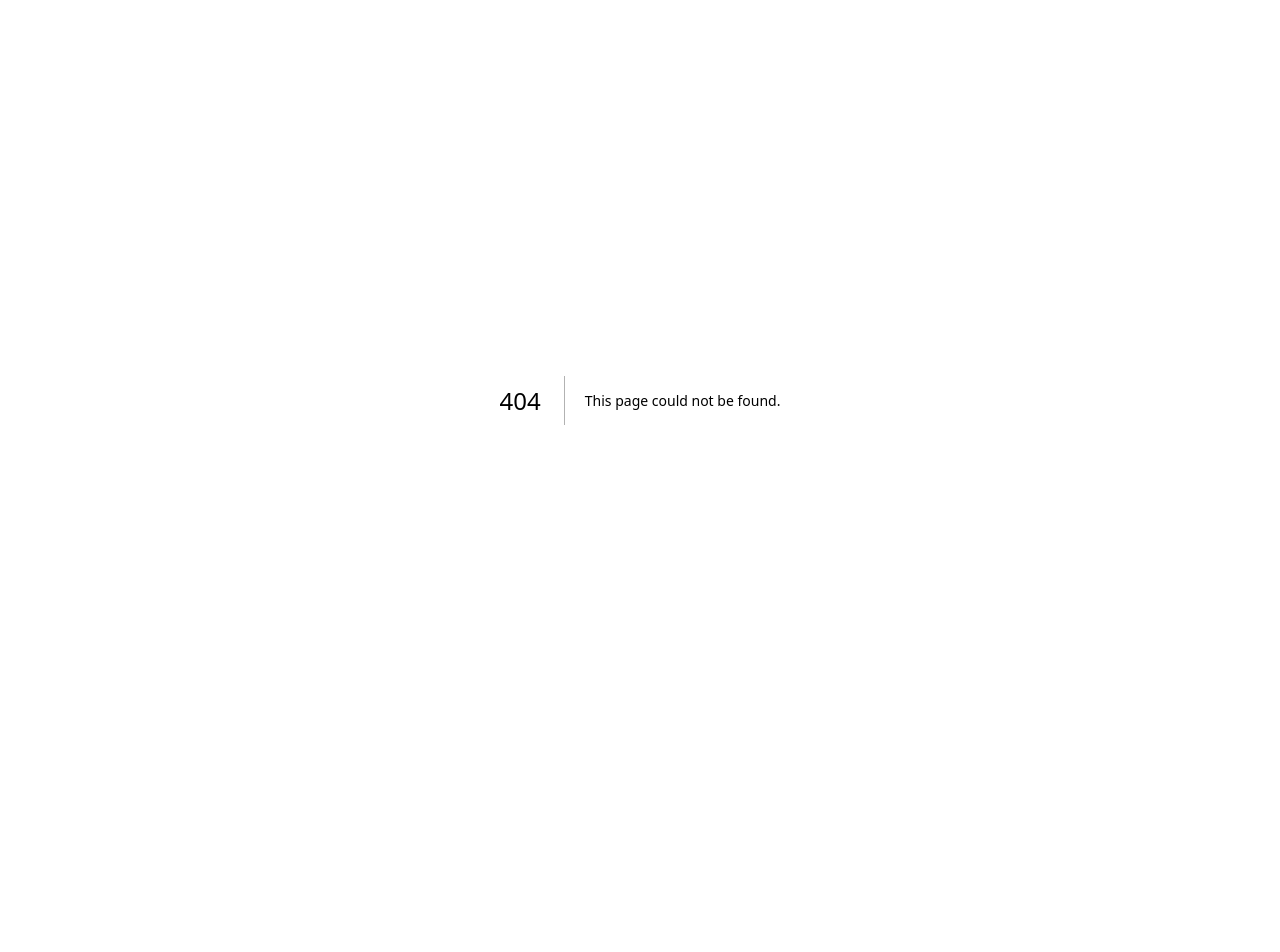
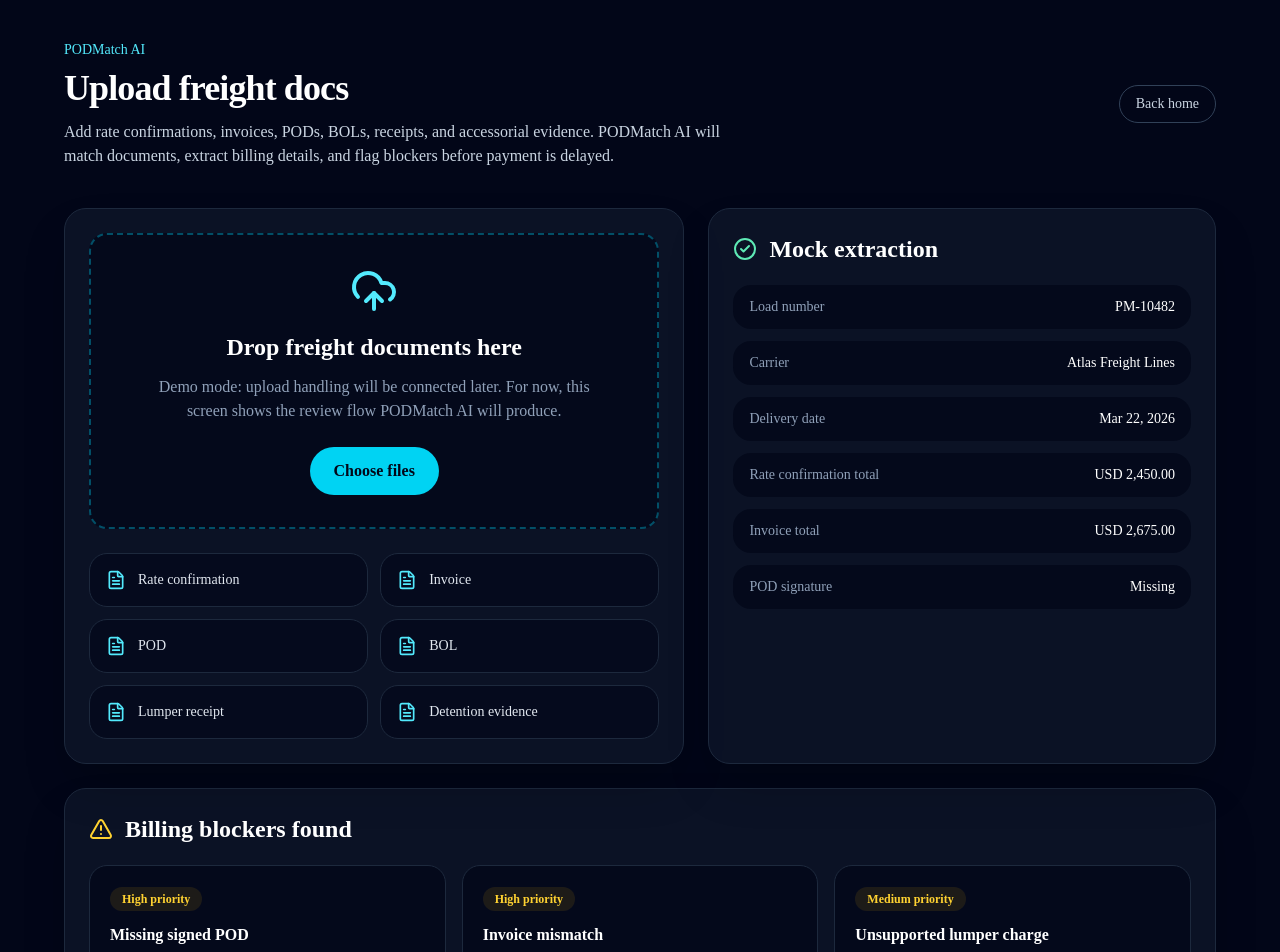
Before and after one commit to rajains234-netizen/podmatch-ai, a Next.js app: page /upload in a window 1280 px wide. Before the commit this address had no page. Shown: the top 952 px of the page. Before the commit the page ends 800 px from the top, so only its background shows below. Built offline with nearby package versions, Linux system fonts and the light colour scheme.

Commit message:
Add upload flow mockup

```diff
--- /dev/null
+++ b/app/upload/page.tsx
@@ -0,0 +1,134 @@
+import Link from "next/link";
+import { AlertTriangle, CheckCircle2, FileText, UploadCloud } from "lucide-react";
+
+const documents = [
+  "Rate confirmation",
+  "Invoice",
+  "POD",
+  "BOL",
+  "Lumper receipt",
+  "Detention evidence",
+];
+
+const extractedFields = [
+  { label: "Load number", value: "PM-10482" },
+  { label: "Carrier", value: "Atlas Freight Lines" },
+  { label: "Delivery date", value: "Mar 22, 2026" },
+  { label: "Rate confirmation total", value: "USD 2,450.00" },
+  { label: "Invoice total", value: "USD 2,675.00" },
+  { label: "POD signature", value: "Missing" },
+];
+
+const blockers = [
+  {
+    title: "Missing signed POD",
+    description: "The delivery document is missing a receiver signature.",
+    severity: "High",
+  },
+  {
+    title: "Invoice mismatch",
+    description: "Invoice total is USD 225.00 higher than the rate confirmation.",
+    severity: "High",
+  },
+  {
+    title: "Unsupported lumper charge",
+    description: "Lumper fee was detected, but no matching receipt was uploaded.",
+    severity: "Medium",
+  },
+];
+
+export default function UploadPage() {
+  return (
+    <main className="min-h-screen bg-slate-950 px-6 py-10 text-white">
+      <div className="mx-auto max-w-6xl">
+        <div className="mb-10 flex items-center justify-between gap-6">
+          <div>
+            <p className="mb-2 text-sm font-medium text-cyan-300">PODMatch AI</p>
+            <h1 className="text-4xl font-bold tracking-tight">Upload freight docs</h1>
+            <p className="mt-3 max-w-2xl text-slate-300">
+              Add rate confirmations, invoices, PODs, BOLs, receipts, and accessorial evidence.
+              PODMatch AI will match documents, extract billing details, and flag blockers before
+              payment is delayed.
+            </p>
+          </div>
+
+          <Link
+            href="/"
+            className="rounded-full border border-slate-700 px-4 py-2 text-sm text-slate-300 hover:border-cyan-400 hover:text-cyan-300"
+          >
+            Back home
+          </Link>
+        </div>
+
+        <section className="grid gap-6 lg:grid-cols-[1.1fr_0.9fr]">
+          <div className="rounded-3xl border border-slate-800 bg-slate-900/70 p-6 shadow-2xl">
+            <div className="flex min-h-72 flex-col items-center justify-center rounded-2xl border-2 border-dashed border-cyan-500/40 bg-slate-950/70 p-8 text-center">
+              <UploadCloud className="mb-4 h-12 w-12 text-cyan-300" />
+              <h2 className="text-2xl font-semibold">Drop freight documents here</h2>
+              <p className="mt-3 max-w-md text-slate-400">
+                Demo mode: upload handling will be connected later. For now, this screen shows the
+                review flow PODMatch AI will produce.
+              </p>
+              <button className="mt-6 rounded-full bg-cyan-400 px-6 py-3 font-semibold text-slate-950 hover:bg-cyan-300">
+                Choose files
+              </button>
+            </div>
+
+            <div className="mt-6 grid gap-3 sm:grid-cols-2">
+              {documents.map((doc) => (
+                <div
+                  key={doc}
+                  className="flex items-center gap-3 rounded-2xl border border-slate-800 bg-slate-950/60 p-4"
+                >
+                  <FileText className="h-5 w-5 text-cyan-300" />
+                  <span className="text-sm text-slate-200">{doc}</span>
+                </div>
+              ))}
+            </div>
+          </div>
+
+          <div className="rounded-3xl border border-slate-800 bg-slate-900/70 p-6 shadow-2xl">
+            <div className="mb-5 flex items-center gap-3">
+              <CheckCircle2 className="h-6 w-6 text-emerald-300" />
+              <h2 className="text-2xl font-semibold">Mock extraction</h2>
+            </div>
+
+            <div className="space-y-3">
+              {extractedFields.map((field) => (
+                <div
+                  key={field.label}
+                  className="flex items-center justify-between rounded-2xl bg-slate-950/70 px-4 py-3"
+                >
+                  <span className="text-sm text-slate-400">{field.label}</span>
+                  <span className="text-sm font-medium text-white">{field.value}</span>
+                </div>
+              ))}
+            </div>
+          </div>
+        </section>
+
+        <section className="mt-6 rounded-3xl border border-slate-800 bg-slate-900/70 p-6 shadow-2xl">
+          <div className="mb-5 flex items-center gap-3">
+            <AlertTriangle className="h-6 w-6 text-amber-300" />
+            <h2 className="text-2xl font-semibold">Billing blockers found</h2>
+          </div>
+
+          <div className="grid gap-4 md:grid-cols-3">
+            {blockers.map((blocker) => (
+              <div
+                key={blocker.title}
+                className="rounded-2xl border border-slate-800 bg-slate-950/70 p-5"
+              >
+                <div className="mb-3 inline-flex rounded-full bg-amber-400/10 px-3 py-1 text-xs font-semibold text-amber-300">
+                  {blocker.severity} priority
+                </div>
+                <h3 className="font-semibold text-white">{blocker.title}</h3>
+                <p className="mt-2 text-sm text-slate-400">{blocker.description}</p>
+              </div>
+            ))}
+          </div>
+        </section>
+      </div>
+    </main>
+  );
+}
```
